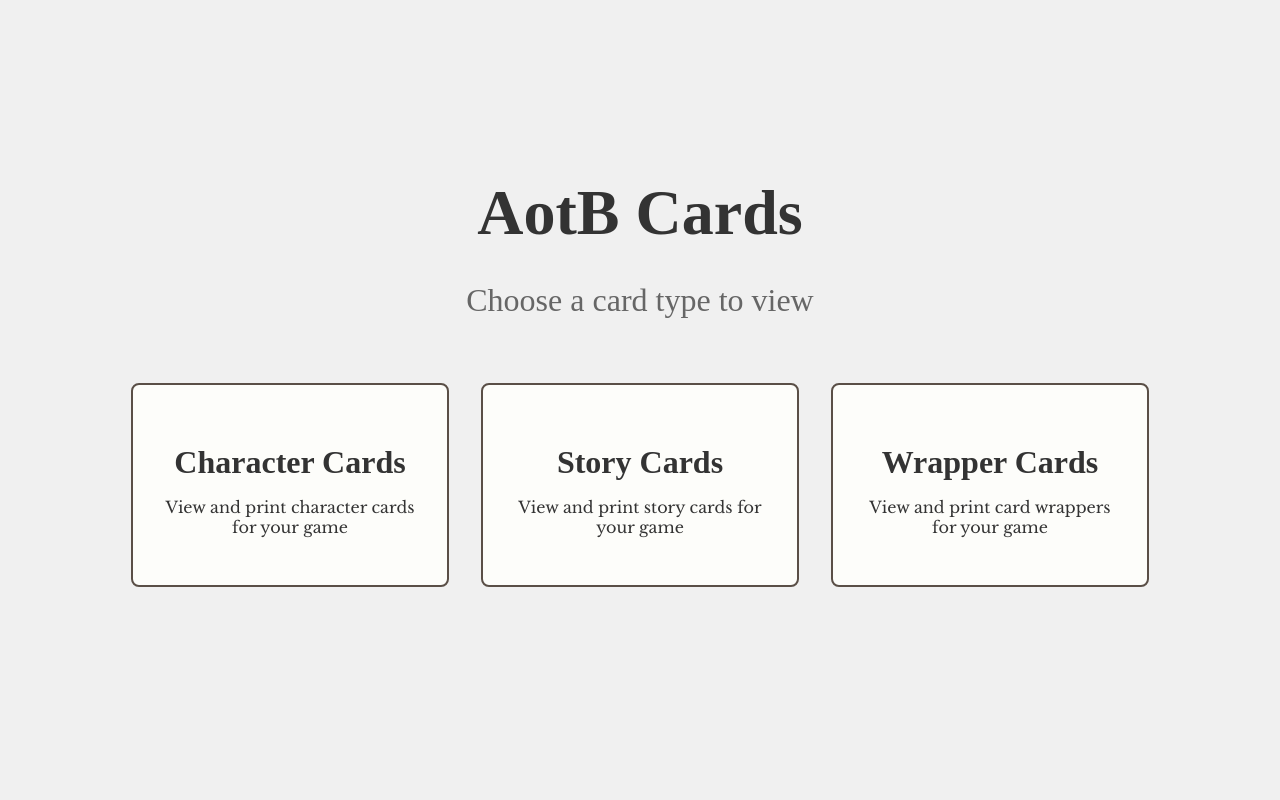
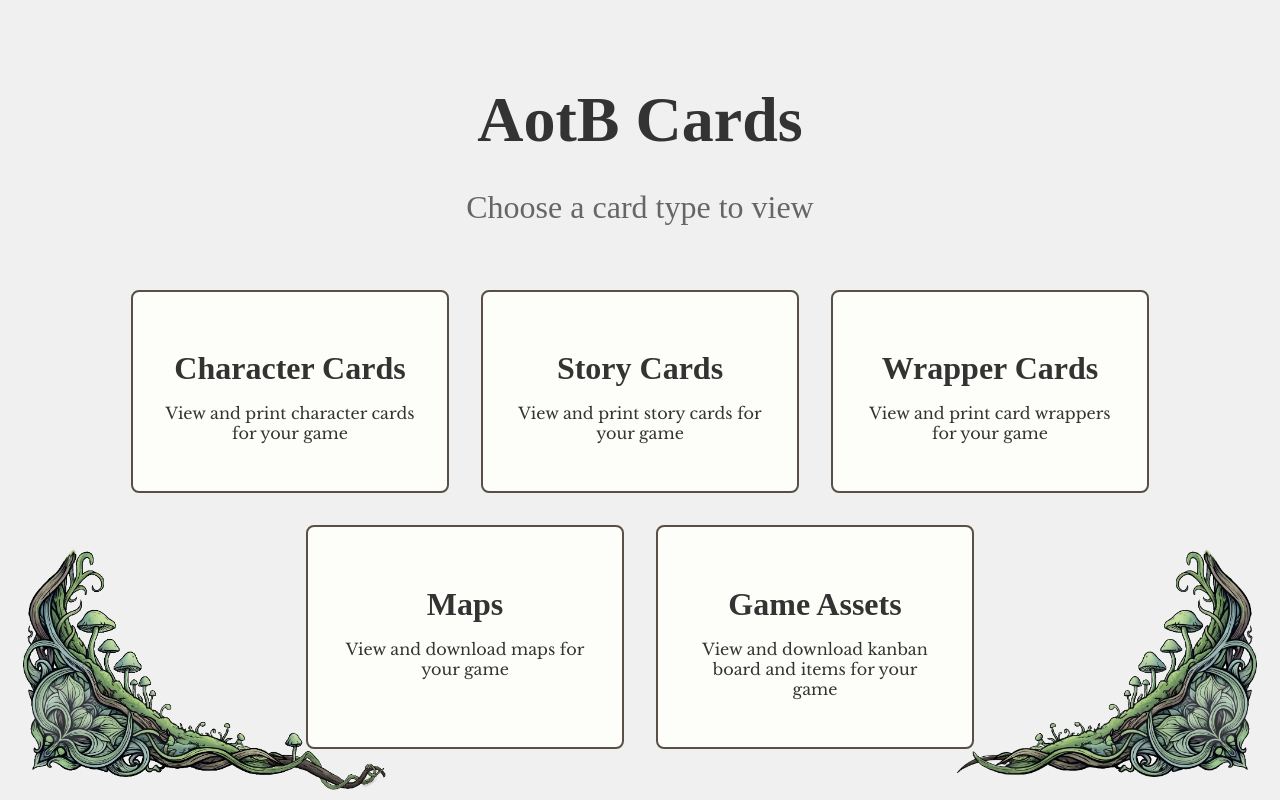
Before and after one commit to Li1ith/shapeshifting-priorities, a React (Create React App) app in the folder aotb-cards/: page / in a window 1280 px wide. Built offline with nearby package versions, Linux system fonts and the light colour scheme; the HTML template or start-up script is replaced by a standard one; a web font is replaced by a local one.

Commit message:
add all assets

```diff
--- a/aotb-cards/src/App.css
+++ b/aotb-cards/src/App.css
@@ -29,9 +29,11 @@
 
 .card-options {
   display: flex;
+  flex-wrap: wrap;
   justify-content: center;
   gap: 2rem;
   margin-top: 2rem;
+  max-width: 1200px;
 }
 
 .card-option {
@@ -78,3 +80,38 @@
 .back-link:hover {
   background-color: #d0cdc7;
 }
+
+.print-button {
+  display: inline-block;
+  margin: 1rem 0.5rem;
+  padding: 0.5rem 1rem;
+  background-color: #e0ddd7;
+  border: 1px solid #5a4f47;
+  border-radius: 4px;
+  text-decoration: none;
+  color: #333;
+  font-family: 'Libre Baskerville', serif;
+  cursor: pointer;
+  transition: all 0.3s ease;
+}
+
+.print-button:hover {
+  background-color: #d0cdc7;
+}
+
+.corner-image-left {
+  position: fixed;
+  bottom: 0;
+  left: 0;
+  width: 400px;
+  z-index: 1000;
+}
+
+.corner-image-right {
+  position: fixed;
+  bottom: 0;
+  right: 0;
+  width: 400px;
+  z-index: 1000;
+  transform: scaleX(-1);
+}
--- a/aotb-cards/src/App.jsx
+++ b/aotb-cards/src/App.jsx
@@ -5,6 +5,8 @@ import LandingPage from './components/LandingPage';
 import CharacterCards from './components/CharacterCards';
 import StoryCards from './components/StoryCards';
 import Wrappers from './components/Wrappers';
+import Maps from './components/Maps';
+import Assets from './components/Assets';
 
 function App() {
   return (
@@ -15,6 +17,8 @@ function App() {
           <Route path="/characters" element={<CharacterCards />} />
           <Route path="/stories" element={<StoryCards />} />
           <Route path="/wrappers" element={<Wrappers />} />
+          <Route path="/maps" element={<Maps />} />
+          <Route path="/assets" element={<Assets />} />
           {/* Add more routes as needed */}
         </Routes>
       </div>
--- a/aotb-cards/src/components/CharacterCards.jsx
+++ b/aotb-cards/src/components/CharacterCards.jsx
@@ -120,6 +120,9 @@ const CharacterCards = () => {
           Back to Home
         </Link>
         <h1 className="title">Character Cards</h1>
+        <button onClick={() => window.print()} className="print-button">
+          Print Cards
+        </button>
       </div>
       <div id="card-container">{renderCards()}</div>
     </>
--- a/aotb-cards/src/components/LandingPage.jsx
+++ b/aotb-cards/src/components/LandingPage.jsx
@@ -2,6 +2,10 @@ import React from 'react';
 import { Link } from 'react-router-dom';
 
 const LandingPage = () => {
+  // Function to get the public URL
+  const getPublicUrl = (filename) => {
+    return `${window.location.origin}/${filename}`;
+  };
   return (
     <div className="container">
       <h1 className="title">AotB Cards</h1>
@@ -22,7 +26,20 @@ const LandingPage = () => {
           <h2>Wrapper Cards</h2>
           <p>View and print card wrappers for your game</p>
         </Link>
+
+        <Link to="/maps" className="card-option">
+          <h2>Maps</h2>
+          <p>View and download maps for your game</p>
+        </Link>
+
+        <Link to="/assets" className="card-option">
+          <h2>Game Assets</h2>
+          <p>View and download kanban board and items for your game</p>
+        </Link>
       </div>
+
+      <img className="corner-image-left" src={getPublicUrl('Corners/Corner_6.png')} alt="" />
+      <img className="corner-image-right" src={getPublicUrl('Corners/Corner_3.png')} alt="" />
     </div>
   );
 };
--- a/aotb-cards/src/components/StoryCards.jsx
+++ b/aotb-cards/src/components/StoryCards.jsx
@@ -196,8 +196,14 @@ const StoryCards = () => {
           Back to Home
         </Link>
         <h1 className="title">Story Cards</h1>
-        <button onClick={() => navigator.clipboard.writeText(JSON.stringify(stories, null, 2))}>
-          Copy JSON
+        <p className="instructions">
+          These cards are designed to be printed double-sided.
+          <br />
+          The front side contains the story details, while the back side provides the action check
+          and results.
+        </p>
+        <button onClick={() => window.print()} className="print-button">
+          Print Cards
         </button>
       </div>
       <div id="story-container">{renderStories()}</div>
--- a/aotb-cards/src/components/Wrappers.jsx
+++ b/aotb-cards/src/components/Wrappers.jsx
@@ -74,6 +74,9 @@ const Wrappers = () => {
           Back to Home
         </Link>
         <h1 className="title">Wrappers</h1>
+        <button onClick={() => window.print()} className="print-button">
+          Print Cards
+        </button>
       </div>
       <div id="wrapper-container">{renderWrappers()}</div>
     </>
--- a/aotb-cards/src/styles/StoryCards.css
+++ b/aotb-cards/src/styles/StoryCards.css
@@ -5,6 +5,14 @@ body {
   margin: 0;
   padding: 20px;
   -webkit-font-smoothing: antialiased;
+}
+
+.instructions {
+  font-family: 'Libre Baskerville', serif;
+  font-weight: 400;
+  font-size: 1.2em;
+  color: #333;
+  margin-bottom: 20px;
 }
 
 /* Page Layout for A4 Printing */
```
